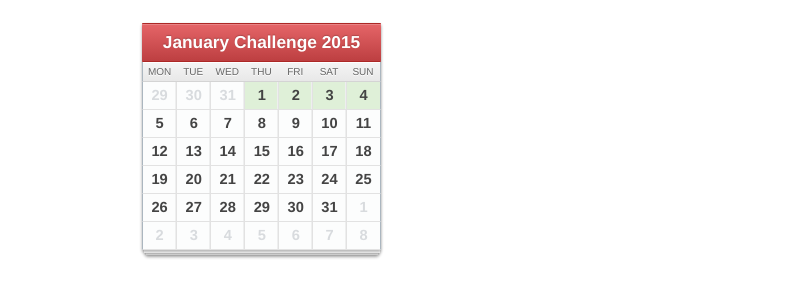
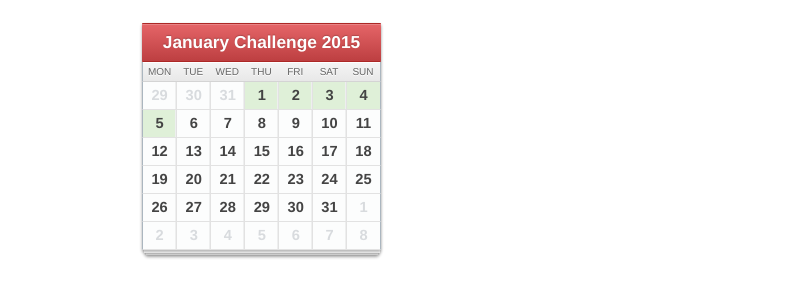
Before and after one commit to Andersos/andersos.net, a Jekyll site: the page built from _posts/2015-01-01-january-challenge-2015.md, in a window 1280 px wide. Shown: the part 465-765 px from the top of the page, without its empty margins (0-803 px from the left). Built offline with Jekyll 4.4.1, drawn with Linux system fonts in a browser that asks for light colours; nearby versions of some CDN libraries; Markdown is read by kramdown in place of the engine named in the settings; comment, search, counter and statistics services are not loaded.

Commit message:
Update 2015-01-01-january-challenge-2015.md

```diff
--- a/_posts/2015-01-01-january-challenge-2015.md
+++ b/_posts/2015-01-01-january-challenge-2015.md
@@ -47,7 +47,7 @@ I made a calendar so we can keep track of the progress. I also made a calendar f
       <td class="success">4</td>
     </tr>
     <tr>
-      <td>5</td>
+      <td class="success">5</td>
       <td>6</td>
       <td>7</td>
       <td>8</td>
```
